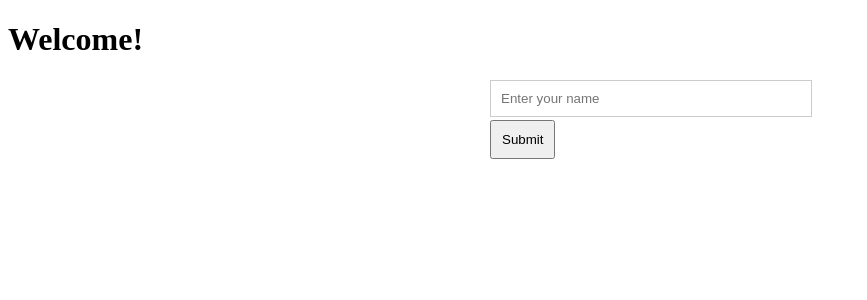
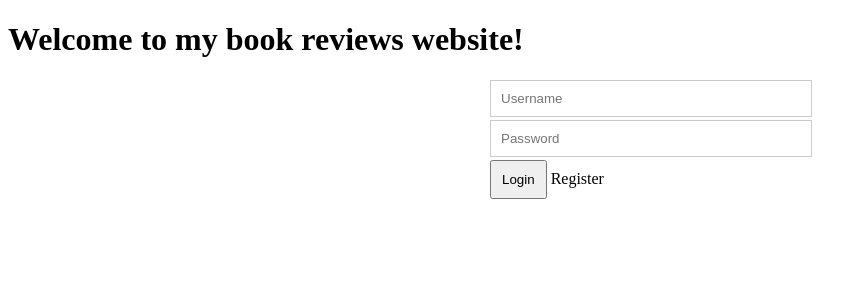
Before and after one commit to bielrv/cs50w-HarvardX, a Flask app: page / in a window 1280 px wide. Shown: the top 300 px of the page, without its empty margins (0-867 px from the left). Run offline with Flask 2, Linux system fonts and the light colour scheme.

Commit message:
add function to index.html

```diff
--- a/project1/templates/index.html
+++ b/project1/templates/index.html
@@ -1,12 +1,20 @@
-{% extends "layout.html" %}
+{% extends "layout.html" %} {% block heading %} Welcome to my book reviews website! {% endblock %} {% block body %}
+<input type='checkbox' id='form-switch'>
 
-{% block heading %}
-  Welcome!
+<form id='login-form' action="{{ url_for('login') }}" method='post'>
+  <input type="text" placeholder="Username" required>
+  <input type="password" placeholder="Password" required>
+  <button type='submit'>Login</button>
+  <label for='form-switch'><span>Register</span></label>
+</form>
+
+<form id='register-form' action="{{ url_for('register') }}" method='post'>
+  <input type="text" name="username" placeholder="Username" required>
+  <input type="email" name="email" placeholder="Email" required>
+  <input type="password" name="password" placeholder="Password" required>
+  <input type="password" name="repassword" placeholder="Re Password" required>
+  <button type='submit'>Register</button>
+  <label for='form-switch'>Already Member ? Sign In Now..</label>
+</form>
+
 {% endblock %}
-
-{% block body %}
-  <form class="main-form" action="{{ url_for('hello') }}" method="post">
-    <input type="text" name="name" placeholder="Enter your name">
-    <button type="button" name="button">Submit</button>
-  </form>
-{% endblock %}
```
